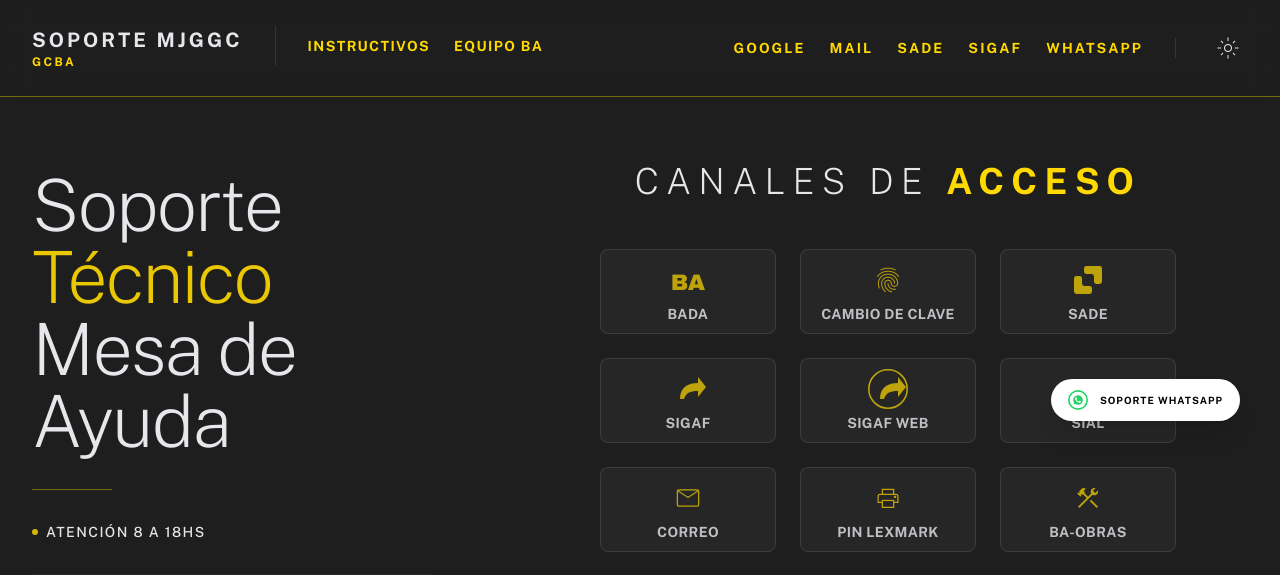
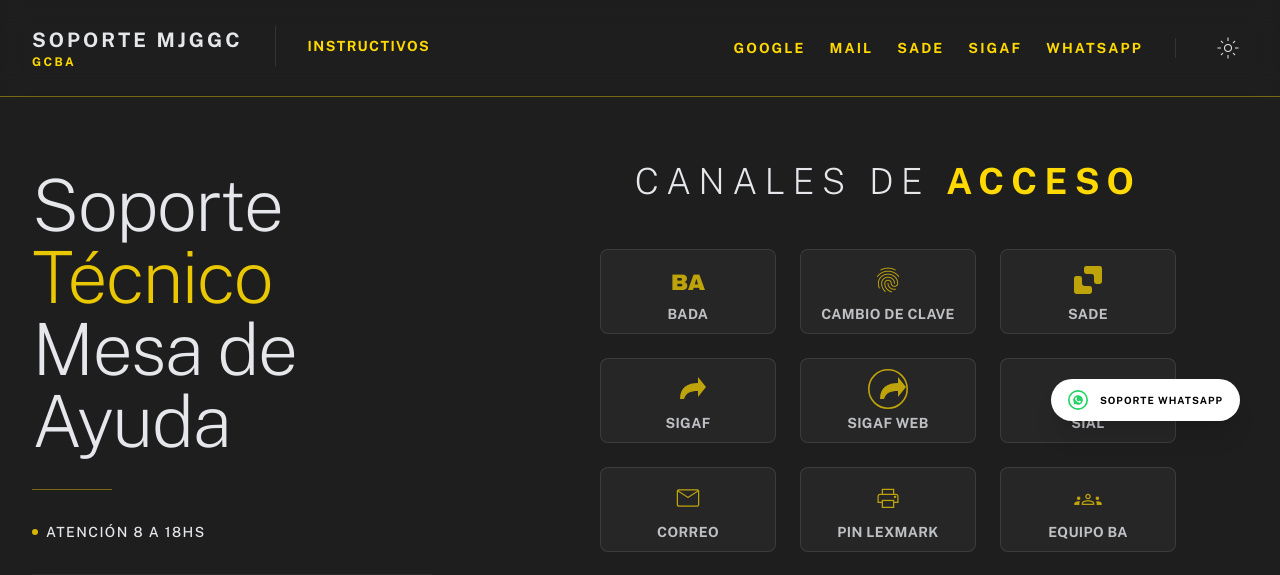
Before and after one commit to julian0072/WebMesadeAyuda, a React (Vite) app: page / in a window 1280 px wide. Shown: the top 575 px of the page. Built offline with nearby package versions, Linux system fonts and the light colour scheme.

Commit message:
Cambio boton EQUIPO BA, del header al body

```diff
--- a/components/Header.tsx
+++ b/components/Header.tsx
@@ -58,13 +58,6 @@
                 >
                   Instructivos
                 </button>
-                <a
-                  href="https://equipoba.buenosaires.gob.ar"
-                  target="_blank"
-                  className="text-sm font-bold uppercase tracking-widest text-primary hover:text-text-base transition-colors"
-                >
-                  Equipo BA
-                </a>
               </div>
             </div>
 
@@ -117,7 +110,6 @@
               >
                 INSTRUCTIVOS
               </button>
-              <a className="hover:text-text-base transition-colors text-center" href="https://equipoba.buenosaires.gob.ar" target="_blank">Equipo BA</a>
               <a className="hover:text-text-base transition-colors text-center" href="https://google.com" target="_blank">Google</a>
               <a className="hover:text-text-base transition-colors text-center" href="https://outlook.office.com/mail/" target="_blank">Mail</a>
               <a className="hover:text-text-base transition-colors text-center" href="https://cas.buenosaires.gob.ar/acceso/login/login.zul?service=http://eut.gcba.gob.ar/gedo-web" target="_blank">SADE</a>
--- a/constants.tsx
+++ b/constants.tsx
@@ -59,11 +59,11 @@
     url: 'http://10.10.8.36:5252/Account/Login?ReturnUrl=%2f'
   },
   {
-    id: 'ba-obras',
-    icon: 'construction',
-    title: 'BA-Obras',
-    description: 'Portal de Gestión de Obras',
-    url: 'https://buenosairesobras.dguiaf-gcba.gov.ar//Default.aspx'
+    id: 'equipo-ba',
+    icon: 'groups',
+    title: 'Equipo BA',
+    description: 'Portal del empleado GCBA',
+    url: 'https://equipoba.buenosaires.gob.ar'
   },
   {
     id: 'ba-compras',
```
